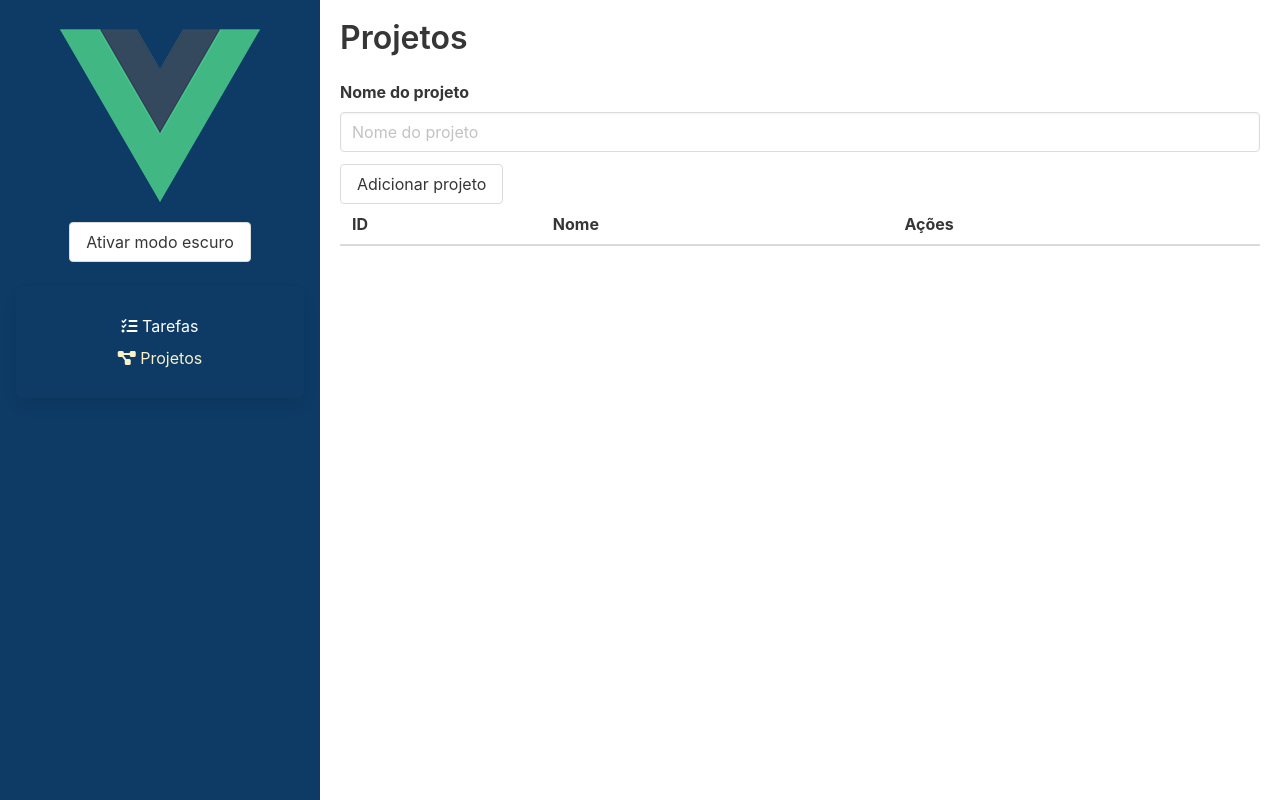
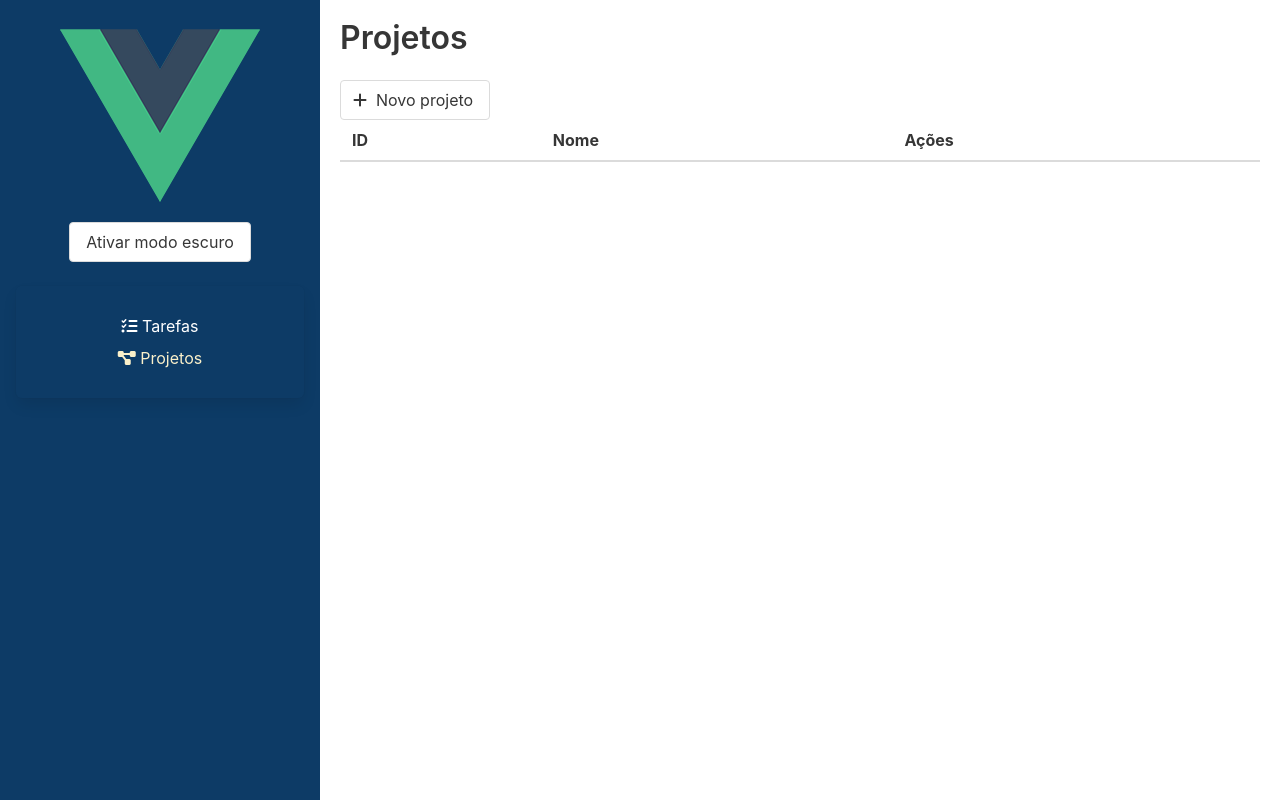
Before and after one commit to Vitoriano/it-tracker, a Vue app: page /projetos in a window 1280 px wide. Built offline with nearby package versions, Linux system fonts and the light colour scheme.

Commit message:
Componentizando meu form

```diff
--- a/src/router/index.ts
+++ b/src/router/index.ts
@@ -2,6 +2,7 @@
 
 import Tarefas from "../views/Tarefas.vue";
 import Projetos from "../views/Projetos.vue";
+import Formulario from "../views/Projetos/Formulario.vue";
 
 const routes: RouteRecordRaw[] = [
   {
@@ -13,6 +14,16 @@
     path: "/projetos",
     name: "Projetos",
     component: Projetos,
+  },
+  {
+    path: "/projetos/novo",
+    name: "Novo Projetos",
+    component: Formulario,
+  },
+  {
+    path: "/projetos/:id/editar",
+    name: "Editar Projetos",
+    component: Formulario,
   }
 ];
 
--- a/src/views/Projetos.vue
+++ b/src/views/Projetos.vue
@@ -3,25 +3,12 @@
     <h1 class="title">
       Projetos
     </h1>
-
-    <form @submit.prevent="salvar">
-      <div class="field">
-        <label class="label" for="nomeDoProjeto">Nome do projeto</label>
-        <input
-          class="input"
-          type="text"
-          placeholder="Nome do projeto" v-model="nomeDoProjeto"
-          id="nomeDoProjeto"
-        />
-      </div>
-
-      <div class="field">
-        <button class="button" type="submit">
-          Adicionar projeto
-        </button>
-      </div>
-    </form>
-
+    <router-link to="/projetos/novo" class="button">
+      <span class="icon is-small">
+        <i class="fas fa-plus"></i>
+      </span>
+      <span>Novo projeto</span>
+    </router-link>
     <table class="table is-fullwidth">
       <thead>
         <tr>
@@ -35,9 +22,11 @@
           <td>{{ projeto.id }}</td>
           <td>{{ projeto.nome }}</td>
           <td>
-            <button class="button is-danger">
-              Excluir
-            </button>
+            <router-link :to="`/projetos/${projeto.id}`" class="button">
+              <span class="icon is-small">
+                <i class="fas fa-pencil-alt"></i>
+              </span>
+            </router-link>
           </td>
         </tr>
       </tbody>
@@ -53,22 +42,9 @@
 
   export default defineComponent({
     name: 'Projetos',
-    data() {
-      return {
-        nomeDoProjeto: '',
-      };
-    },
-    methods: {
-      salvar() {
-        this.store.commit('ADICIONAR_PROJETO',
-        this.nomeDoProjeto)
-        this.nomeDoProjeto = '';
-      },
-    },
     setup() {
       const store = useStore();
       return {
-        store,
         projetos: computed(() => store.state.projects),
       }
     }
--- /dev/null
+++ b/src/views/Projetos/Formulario.vue
@@ -0,0 +1,66 @@
+<template>
+  <section class="projetos">
+    <h1 class="title">
+      Projetos
+    </h1>
+
+    <form @submit.prevent="salvar">
+      <div class="field">
+        <label class="label" for="nomeDoProjeto">Nome do projeto</label>
+        <input
+          class="input"
+          type="text"
+          placeholder="Nome do projeto" v-model="nomeDoProjeto"
+          id="nomeDoProjeto"
+        />
+      </div>
+
+      <div class="field">
+        <button class="button" type="submit">
+          Adicionar projeto
+        </button>
+      </div>
+    </form>
+
+
+
+  </section>
+
+</template>
+
+<script lang="ts">
+  import { useStore } from '@/store';
+  import { defineComponent } from 'vue';
+
+  export default defineComponent({
+    name: 'Formulario',
+    data() {
+      return {
+        nomeDoProjeto: '',
+      };
+    },
+    methods: {
+      salvar() {
+        this.store.commit('ADICIONAR_PROJETO',
+        this.nomeDoProjeto)
+        this.nomeDoProjeto = '';
+
+        this.$router.push('/projetos');
+      },
+    },
+    setup() {
+      const store = useStore();
+      return {
+        store,
+      }
+    }
+  });
+
+</script>
+
+<style scoped>
+  .projetos {
+    padding: 1.25rem;
+  }
+
+</style>
```
